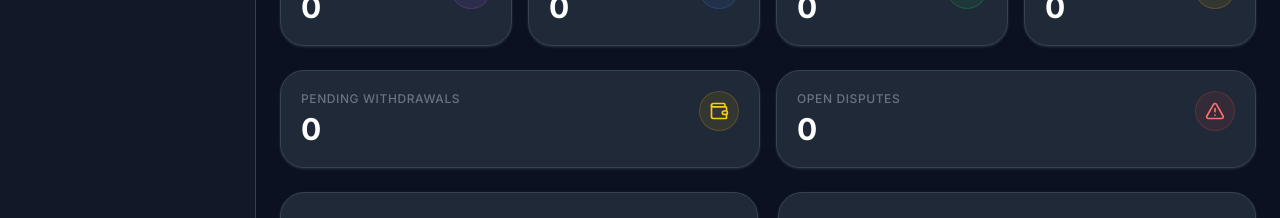
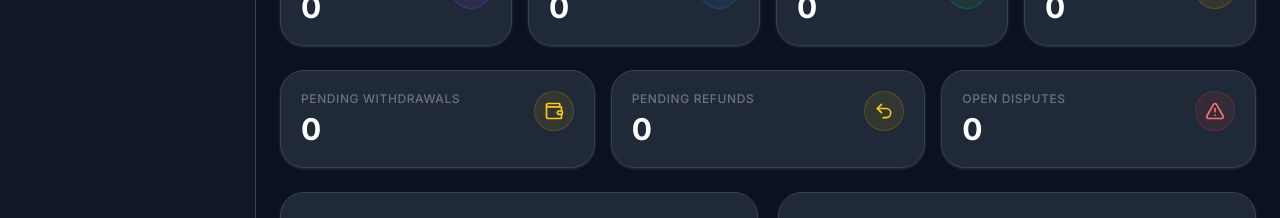
Before and after one commit to Mailzeon/Frontend, a Next.js app: page /admin/dashboard in a window 1280 px wide. Shown: the part 340-558 px from the top of the page. Built offline with nearby package versions, Linux system fonts and the light colour scheme; no server answers.

Commit message:
Update page.tsx

```diff
--- a/app/admin/dashboard/page.tsx
+++ b/app/admin/dashboard/page.tsx
@@ -1,6 +1,6 @@
 'use client';
 import { useState, useEffect } from 'react';
-import { Users, ShoppingBag, Wallet, AlertTriangle, TrendingUp, Activity, Clock } from 'lucide-react';
+import { Users, ShoppingBag, Wallet, AlertTriangle, TrendingUp, Activity, Clock, Undo2 } from 'lucide-react';
 import { StatCard } from '@/components/shared/StatCard';
 import { Skeleton } from '@/components/ui/skeleton';
 import { toast } from '@/components/ui/toast';
@@ -29,7 +29,6 @@ export default function AdminDashboard() {
   useEffect(() => {
     const fetchAll = async () => {
       try {
-        // Fetch both stats and real analytics in parallel
         const [statsRes, analyticsRes] = await Promise.allSettled([
           api.get('/admin/stats'),
           api.get('/admin/analytics'),
@@ -86,9 +85,10 @@ export default function AdminDashboard() {
         <StatCard title="Pending Orders"      value={stats?.pendingOrders     ?? 0} icon={Clock}         color="yellow" />
       </div>
 
-      {/* Alert stats */}
-      <div className="grid grid-cols-2 gap-4">
+      {/* Alert stats — NEW: added Pending Refunds */}
+      <div className="grid grid-cols-2 lg:grid-cols-3 gap-4">
         <StatCard title="Pending Withdrawals" value={stats?.pendingWithdrawals ?? 0} icon={Wallet}        color="yellow" />
+        <StatCard title="Pending Refunds"     value={stats?.pendingRefunds     ?? 0} icon={Undo2}         color="yellow" />
         <StatCard title="Open Disputes"       value={stats?.openDisputes       ?? 0} icon={AlertTriangle} color="red"    />
       </div>
 
```
